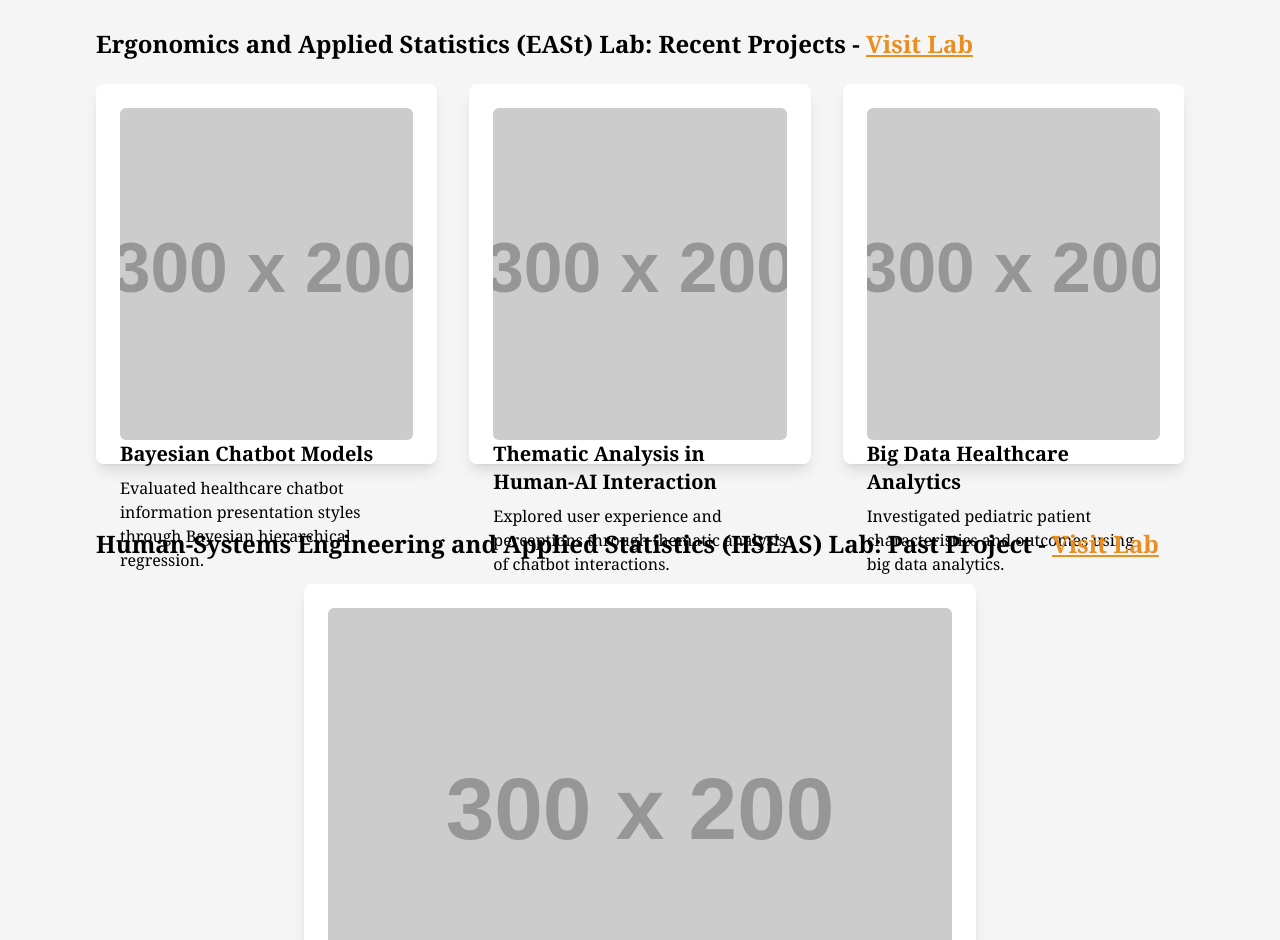
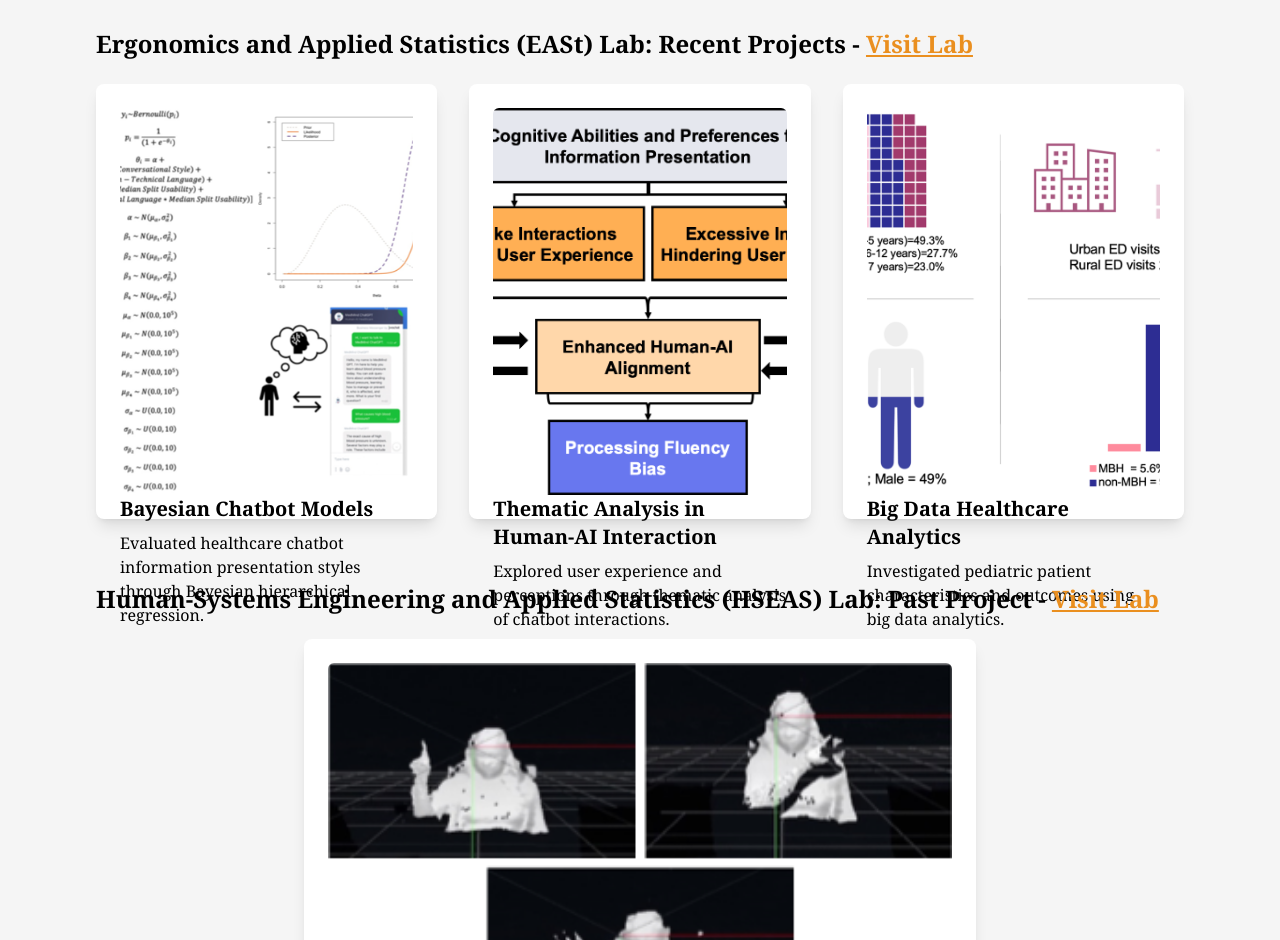
Before and after one commit to sam-kos41/test2.1, a Next.js app: page /research in a window 1280 px wide. Shown: the part 172-1112 px from the top of the page. Built offline with nearby package versions, Linux system fonts and the light colour scheme.

Commit message:
Update page.tsx

```diff
--- a/app/research/page.tsx
+++ b/app/research/page.tsx
@@ -49,7 +49,7 @@ const ResearchPage = () => {
               {/* Project 1 with Static Image */}
               <div className="bg-white shadow-lg rounded-lg p-6">
                 <Image
-                  src="https://placehold.co/300x200?text=Chatbot+1"
+                  src="/bayesian_project.png"
                   alt="Bayesian Chatbot Models"
                   width={300}
                   height={200}
@@ -64,7 +64,7 @@ const ResearchPage = () => {
               {/* Project 2 with Static Image */}
               <div className="bg-white shadow-lg rounded-lg p-6">
                 <Image
-                  src="https://placehold.co/300x200?text=Thematic+1"
+                  src="/pfb_figure.png"
                   alt="Thematic Analysis in Human-AI Interaction"
                   width={300}
                   height={200}
@@ -79,7 +79,7 @@ const ResearchPage = () => {
               {/* Project 3 with Static Image */}
               <div className="bg-white shadow-lg rounded-lg p-6">
                 <Image
-                  src="https://placehold.co/300x200?text=BigData+1"
+                  src="/ED_infographic.png"
                   alt="Big Data Healthcare Analytics"
                   width={300}
                   height={200}
@@ -103,7 +103,7 @@ const ResearchPage = () => {
             {/* Single Project with Static Image */}
             <div className="bg-white shadow-lg rounded-lg p-6 mx-auto max-w-2xl">
               <Image
-                src="https://placehold.co/300x200?text=Gesture+1"
+                src="/Gesture_picture.png"
                 alt="Gesture Study Research"
                 width={300}
                 height={200}
```
